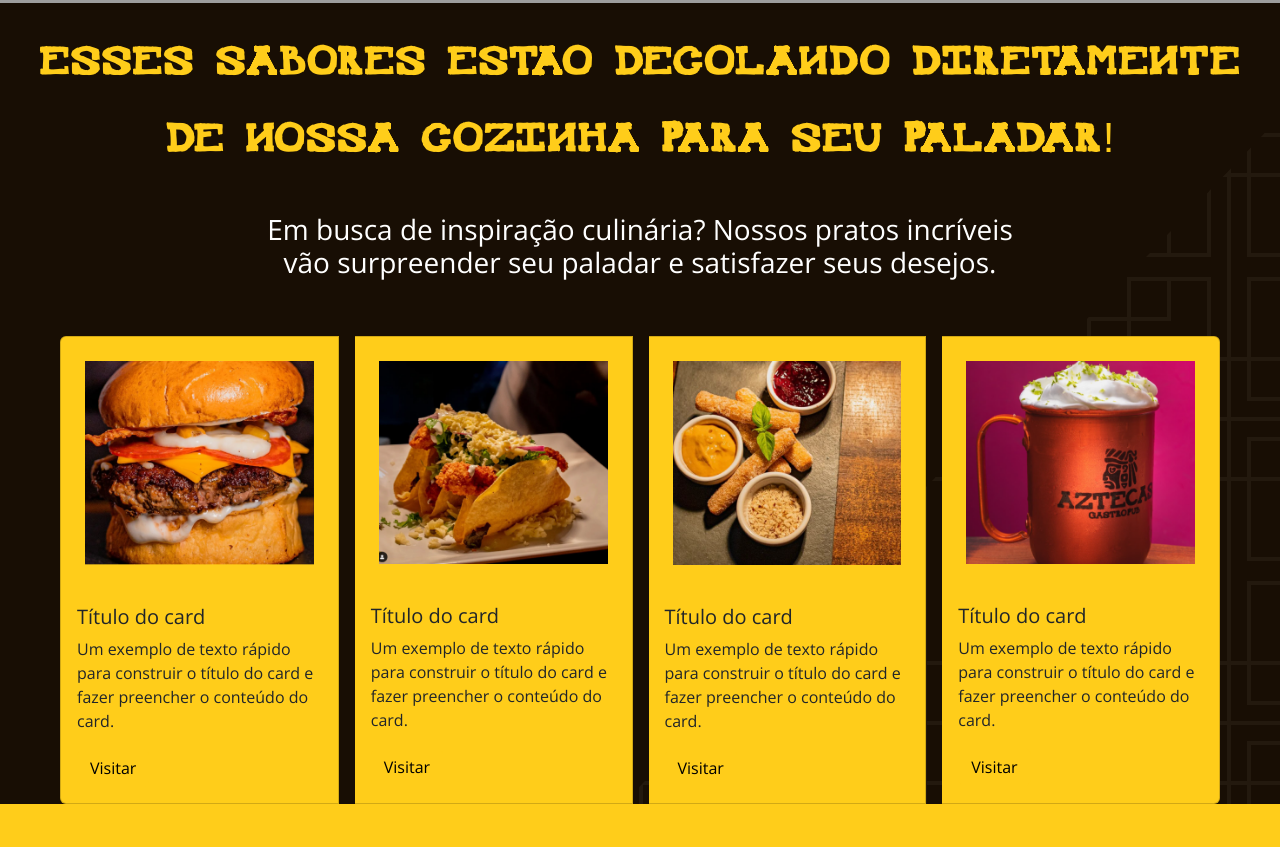
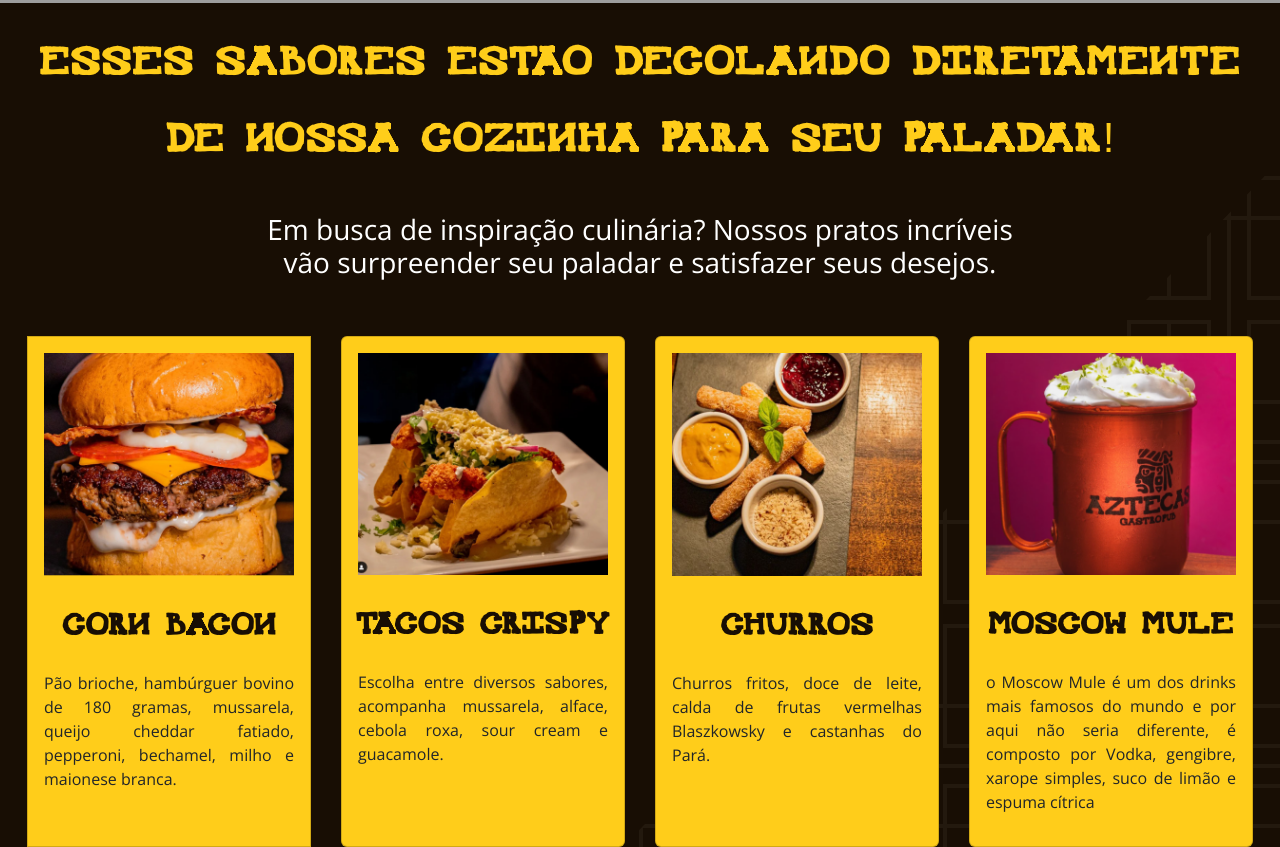
Before and after one commit to ViniciusBeuther/Aztecas-gastropub, a plain HTML site: page src/index.html in a window 1280 px wide. Shown: the part 789-1636 px from the top of the page. Before the commit the page ends 1593 px from the top, so only its background shows below. Drawn offline with nearby package versions, Linux system fonts and the light colour scheme; grey boxes are pictures that could not be loaded.

Commit message:
Cards
Made it responsive, updated the description and added an animation

```diff
--- a/src/index.html
+++ b/src/index.html
@@ -48,6 +48,7 @@
         </article>
     </section>
 
+
     <section class="container-fluid bg-dark_bg" id="suggestion_section">
         <article>
             <h2 class="text-primary text-center p-4" id="main_marketing_message">
@@ -64,41 +65,46 @@
         </article>
 
         <!--Cards Secction-->
-        <section id="food_card_section" class="card-group d-flex flex-wrap">
-            <div class="card bg-primary ml-5 mr-3">
-                <img class="card-img-top p-4" src="../assets/images/Hamburguer.png" alt="Hamburguer-image">
-                <div class="card-body">
-                    <h5 class="card-title">Título do card</h5>
-                    <p class="card-text">Um exemplo de texto rápido para construir o título do card e fazer preencher o conteúdo do card.</p>
-                    <a href="#" class="btn btn-primary">Visitar</a>
-                </div>
+        <section id="food_card_section" class="card-deck w-100 d-flex flex-wrap justify-content-center m-0 p-0">
+                <div class="card bg-primary rounded-0">
+                    <img src="../assets/images/Hamburguer.png" alt="iamge" class="p-3">
+                    <article>
+                        <h5 class="text-center mexican-font text-dark_bg pt-3">Corn Bacon</h5>
+                    </article>
+                    <article>
+                        <p class="text-justify p-3">Pão brioche, hambúrguer bovino de 180 gramas, mussarela, queijo cheddar fatiado, pepperoni, bechamel, milho e maionese branca.</p>
+                    </article>
                 </div>
 
-                <div class="card bg-primary mr-3">
-                <img class="card-img-top p-4" src="../assets/images/Taco.png" alt="Imagem de capa do card">
-                <div class="card-body">
-                    <h5 class="card-title">Título do card</h5>
-                    <p class="card-text">Um exemplo de texto rápido para construir o título do card e fazer preencher o conteúdo do card.</p>
-                    <a href="#" class="btn btn-primary">Visitar</a>
-                </div>
+                <div class="card bg-primary">
+                    <img src="../assets/images/taco.png" alt="iamge" class="p-3">
+                    <article>
+                        <h5 class="text-center mexican-font text-dark_bg pt-3">Tacos Crispy</h5>
+                    </article>
+                    <article>
+                        <p class="text-justify p-3">Escolha entre diversos sabores, acompanha mussarela, alface, cebola roxa, sour cream e guacamole.</p>
+                    </article>
                 </div>
 
-                <div class="card bg-primary mr-3">
-                <img class="card-img-top p-4" src="../assets/images/Churros.png" alt="Imagem de capa do card">
-                <div class="card-body">
-                    <h5 class="card-title">Título do card</h5>
-                    <p class="card-text">Um exemplo de texto rápido para construir o título do card e fazer preencher o conteúdo do card.</p>
-                    <a href="#" class="btn btn-primary">Visitar</a>
-                </div>
+                <div class="card bg-primary">
+                    <img src="../assets/images/churros.png" alt="iamge" class="p-3">
+                    <article>
+                        <h5 class="text-center mexican-font text-dark_bg pt-3">Churros</h5>
+                    </article>
+                    <article>
+                        <p class="text-justify p-3">Churros fritos, doce de leite, calda de frutas vermelhas Blaszkowsky e castanhas do Pará.</p>
+                    </article>
                 </div>
 
-                <div class="card bg-primary mr-5">
-                <img class="card-img-top p-4" src="../assets/images/Moscow-mule.png" alt="Imagem de capa do card">
-                <div class="card-body">
-                    <h5 class="card-title">Título do card</h5>
-                    <p class="card-text">Um exemplo de texto rápido para construir o título do card e fazer preencher o conteúdo do card.</p>
-                    <a href="#" class="btn btn-primary">Visitar</a>
-                </div>
+
+                <div class="card bg-primary">
+                    <img src="../assets/images/Moscow-mule.png" alt="iamge" class="p-3">
+                    <article>
+                        <h5 class="text-center mexican-font text-dark_bg pt-3">Moscow Mule</h5>
+                    </article>
+                    <article>
+                        <p class="text-justify p-3">o Moscow Mule é um dos drinks mais famosos do mundo e por aqui não seria diferente, é composto por Vodka, gengibre, xarope simples, suco de limão e espuma cítrica</p>
+                    </article>
                 </div>
         </section>
     </section>
--- a/src/sass/custom.scss
+++ b/src/sass/custom.scss
@@ -23,6 +23,11 @@ $theme-colors: (
   "dark_bg": $secundary_color,
   "white": $white_color
 );
+
+// Class to select the mexican font
+.mexican-font{
+  font-family: "MexicanFont", sans-serif;
+}
 
 // Buttons style
 .btn-style{
@@ -118,9 +123,17 @@ section#suggestion_section{
   }
 
   #food_card_section{
-    div.card{
+
+    h5{
+      font-size: 32px;
+    }
+    .card:hover{
+      transform: translateY(-25px);
+      transition: .5s;
+      scale: 1.025;
 
     }
+
   }
 }
 
@@ -158,7 +171,10 @@ section#suggestion_section{
 
     #food_card_section{
       div.card{
-        margin: 0px;
+        min-width: 215px;
+        width: 100%;
+        margin-bottom: 20px;
+        box-shadow: 0px 10px 13px -7px #cec3b8, 16px 13px 23px 8px rgba(255, 255, 255, 0.642);
       }
     }
   }
```
Also changed, not shown: src/sass/custom.css, 1 other file.
